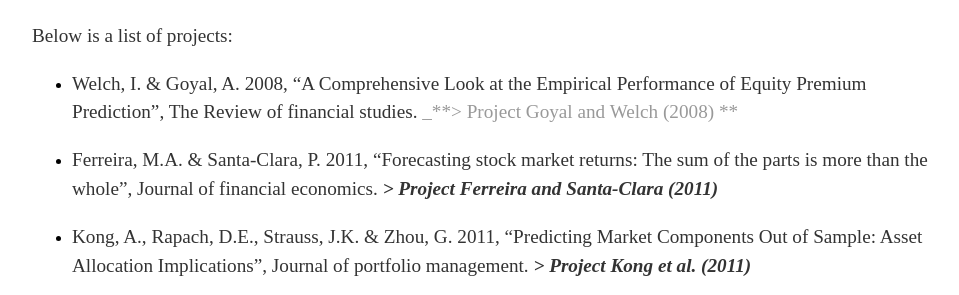
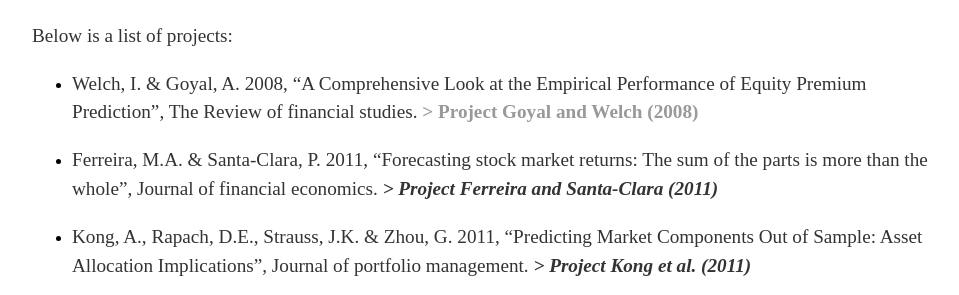
Before and after one commit to hongyileoxu/hongyileoxu.github.io, a Jekyll site: the page built from projects/index.md, in a window 1280 px wide. Shown: the part 263-558 px from the top of the page, without its empty margins (160-1119 px from the left). Built offline with Jekyll 4.4.1, drawn with Linux system fonts in a browser that asks for light colours.

```diff
--- a/projects/index.md
+++ b/projects/index.md
@@ -6,7 +6,7 @@ title: Replications and Experiments
 This section presents some replications of past papers I am interested in. The codes and results presented may not be exactly the same as those in the original paper. So if you have some better solutions, please feel free to [email](mailto:hongyi.xu.anu@qq.com) me.
 
 Below is a list of projects:
-- Welch, I. & Goyal, A. 2008, "A Comprehensive Look at the Empirical Performance of Equity Premium Prediction", The Review of financial studies. [_**> Project Goyal and Welch (2008) ** ](https://hongyileoxu.github.io/blog/2021/06/19/site-start)
+- Welch, I. & Goyal, A. 2008, "A Comprehensive Look at the Empirical Performance of Equity Premium Prediction", The Review of financial studies. **[> Project Goyal and Welch (2008)](https://hongyileoxu.github.io/blog/2021/06/19/site-start)**
 
 - Ferreira, M.A. & Santa-Clara, P. 2011, "Forecasting stock market returns: The sum of the parts is more than the whole", Journal of financial economics. _**> Project Ferreira and Santa-Clara (2011)**_
 
```
